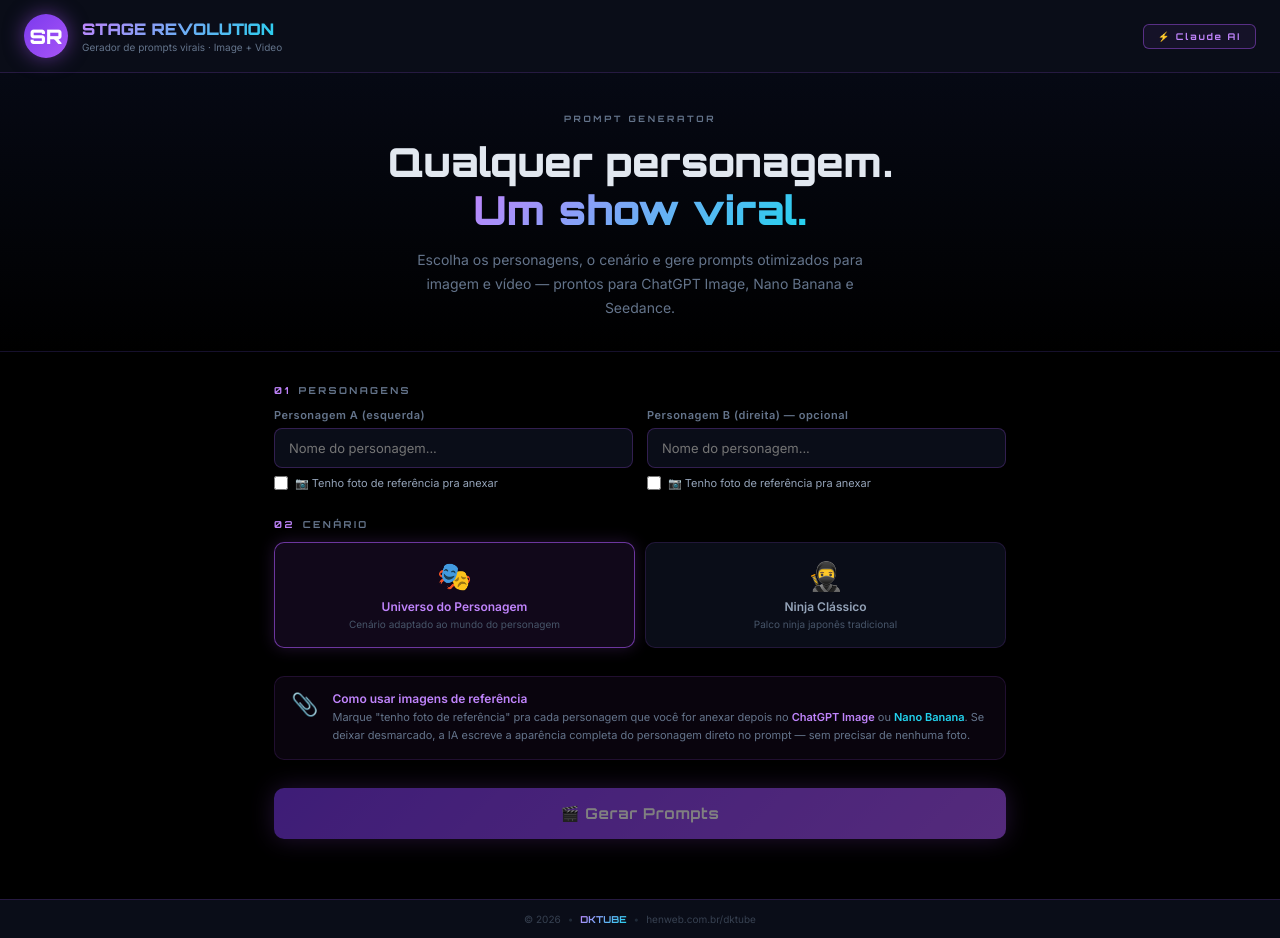
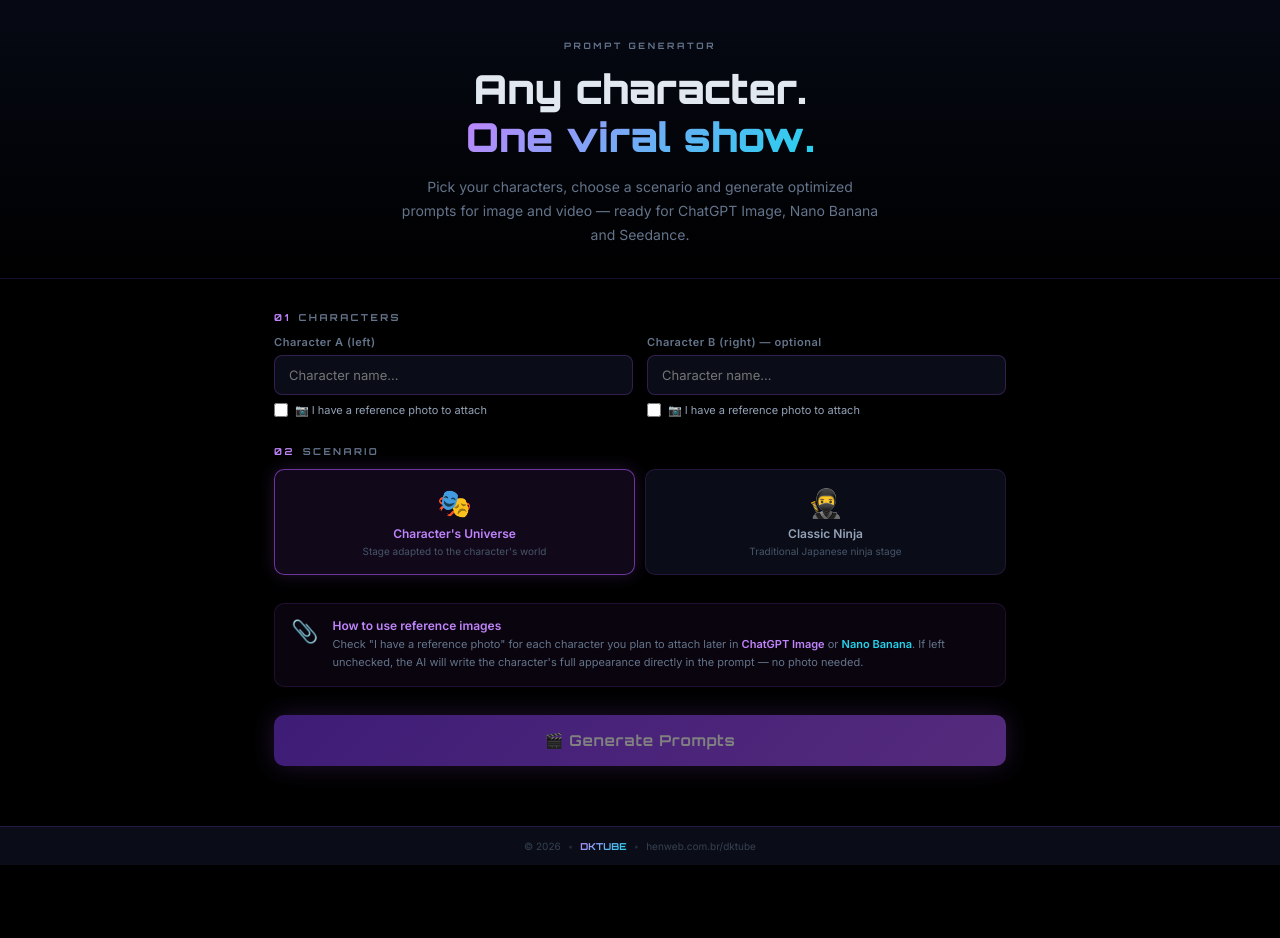
Before and after one commit to luizferreiraalves-cyber/stage-revolution, a React (Vite) app: page / in a window 1280 px wide. After the commit the page ends 865 px from the top, so only its background shows below. Built offline with nearby package versions, Linux system fonts and the light colour scheme.

Commit message:
Update App.jsx

```diff
--- a/src/App.jsx
+++ b/src/App.jsx
@@ -27,7 +27,7 @@ function CharacterCard({ label, value, onChange, hasPhoto, onPhotoChange }) {
       <div style={styles.inputWrap}>
         <input
           style={styles.input}
-          placeholder="Nome do personagem..."
+          placeholder="Character name..."
           value={value}
           onChange={e => { onChange(e.target.value); setShowSuggestions(true) }}
           onFocus={() => setShowSuggestions(true)}
@@ -58,7 +58,7 @@ function CharacterCard({ label, value, onChange, hasPhoto, onPhotoChange }) {
           onChange={e => onPhotoChange(e.target.checked)}
           style={styles.photoCheckInput}
         />
-        <span>📷 Tenho foto de referência pra anexar</span>
+        <span>📷 I have a reference photo to attach</span>
       </label>
     </div>
   )
@@ -66,8 +66,8 @@ function CharacterCard({ label, value, onChange, hasPhoto, onPhotoChange }) {
 
 function ScenarioSelector({ value, onChange }) {
   const opts = [
-    { id: 'universe', emoji: '🎭', title: 'Universo do Personagem', desc: 'Cenário adaptado ao mundo do personagem' },
-    { id: 'ninja', emoji: '🥷', title: 'Ninja Clássico', desc: 'Palco ninja japonês tradicional' },
+    { id: 'universe', emoji: '🎭', title: "Character's Universe", desc: "Stage adapted to the character's world" },
+    { id: 'ninja', emoji: '🥷', title: 'Classic Ninja', desc: 'Traditional Japanese ninja stage' },
   ]
   return (
     <div style={{ display: 'flex', gap: 10 }}>
@@ -123,20 +123,20 @@ function PromptBlock({ label, content, type }) {
           color: copied ? '#4ade80' : '#c084fc',
           borderColor: copied ? 'rgba(34,197,94,0.4)' : 'rgba(168,85,247,0.3)',
         }}>
-          {copied ? '✓ Copiado' : '📋 Copiar'}
+          {copied ? '✓ Copied' : '📋 Copy'}
         </button>
       </div>
       <div style={styles.promptText}>{content}</div>
       {isImage && (
         <div style={styles.imageTip}>
           <span style={{ fontSize: 16 }}>💡</span>
-          <span>Cole este prompt no <strong style={{ color: '#c084fc' }}>ChatGPT Image</strong> ou <strong style={{ color: '#22d3ee' }}>Nano Banana</strong> e anexe suas imagens de referência junto.</span>
+          <span>Paste this prompt into <strong style={{ color: '#c084fc' }}>ChatGPT Image</strong> or <strong style={{ color: '#22d3ee' }}>Nano Banana</strong> and attach your reference images.</span>
         </div>
       )}
       {!isImage && (
         <div style={{ ...styles.imageTip, borderColor: 'rgba(34,211,238,0.15)', background: 'rgba(34,211,238,0.04)' }}>
           <span style={{ fontSize: 16 }}>🎬</span>
-          <span>Use no <strong style={{ color: '#22d3ee' }}>Seedance</strong> ou <strong style={{ color: '#22d3ee' }}>Kling</strong> com a imagem gerada como referência.</span>
+          <span>Use in <strong style={{ color: '#22d3ee' }}>Seedance</strong> or <strong style={{ color: '#22d3ee' }}>Kling</strong> with the generated image as reference.</span>
         </div>
       )}
     </div>
@@ -205,7 +205,7 @@ export default function App() {
           hasPhotoA,
           hasPhotoB,
           scenario,
-          language: 'Portuguese (Brazilian)'
+          language: 'English'
         })
       })
       const data = await res.json()
@@ -232,30 +232,17 @@ export default function App() {
 
   return (
     <div style={styles.app}>
-      {/* HEADER */}
-      <header style={styles.header}>
-        <div style={styles.headerLeft}>
-          <div style={styles.logoGlow}>
-            <span style={{ fontFamily: 'Orbitron, monospace', fontSize: 20, fontWeight: 900 }}>SR</span>
-          </div>
-          <div>
-            <div style={styles.logoTitle}>STAGE REVOLUTION</div>
-            <div style={styles.logoSub}>Gerador de prompts virais · Image + Video</div>
-          </div>
-        </div>
-        <div style={styles.badge}>⚡ Claude AI</div>
-      </header>
 
       {/* HERO */}
       <div style={styles.hero}>
         <div style={styles.heroInner}>
           <div style={styles.heroTag}>PROMPT GENERATOR</div>
           <h1 style={styles.heroTitle}>
-            Qualquer personagem.<br />
-            <span style={styles.heroAccent}>Um show viral.</span>
+            Any character.<br />
+            <span style={styles.heroAccent}>One viral show.</span>
           </h1>
           <p style={styles.heroDesc}>
-            Escolha os personagens, o cenário e gere prompts otimizados para imagem e vídeo — prontos para ChatGPT Image, Nano Banana e Seedance.
+            Pick your characters, choose a scenario and generate optimized prompts for image and video — ready for ChatGPT Image, Nano Banana and Seedance.
           </p>
         </div>
       </div>
@@ -263,21 +250,21 @@ export default function App() {
       {/* BUILDER */}
       <div style={styles.builder}>
 
-        {/* PERSONAGENS */}
+        {/* CHARACTERS */}
         <section style={styles.section}>
           <div style={styles.sectionLabel}>
-            <span style={{ color: '#c084fc' }}>01</span> PERSONAGENS
+            <span style={{ color: '#c084fc' }}>01</span> CHARACTERS
           </div>
           <div style={styles.charGrid}>
             <CharacterCard
-              label="Personagem A (esquerda)"
+              label="Character A (left)"
               value={charA}
               onChange={setCharA}
               hasPhoto={hasPhotoA}
               onPhotoChange={setHasPhotoA}
             />
             <CharacterCard
-              label="Personagem B (direita) — opcional"
+              label="Character B (right) — optional"
               value={charB}
               onChange={setCharB}
               hasPhoto={hasPhotoB}
@@ -286,26 +273,26 @@ export default function App() {
           </div>
         </section>
 
-        {/* CENÁRIO */}
+        {/* SCENARIO */}
         <section style={styles.section}>
           <div style={styles.sectionLabel}>
-            <span style={{ color: '#c084fc' }}>02</span> CENÁRIO
+            <span style={{ color: '#c084fc' }}>02</span> SCENARIO
           </div>
           <ScenarioSelector value={scenario} onChange={setScenario} />
         </section>
 
-        {/* DICA REFERÊNCIA */}
+        {/* REFERENCE TIP */}
         <div style={styles.refTip}>
           <div style={{ fontSize: 22 }}>📎</div>
           <div>
-            <div style={{ fontSize: 12, fontWeight: 600, color: '#c084fc', marginBottom: 3 }}>Como usar imagens de referência</div>
+            <div style={{ fontSize: 12, fontWeight: 600, color: '#c084fc', marginBottom: 3 }}>How to use reference images</div>
             <div style={{ fontSize: 11, color: '#64748b', lineHeight: 1.6 }}>
-              Marque "tenho foto de referência" pra cada personagem que você for anexar depois no <strong style={{ color: '#c084fc' }}>ChatGPT Image</strong> ou <strong style={{ color: '#22d3ee' }}>Nano Banana</strong>. Se deixar desmarcado, a IA escreve a aparência completa do personagem direto no prompt — sem precisar de nenhuma foto.
+              Check "I have a reference photo" for each character you plan to attach later in <strong style={{ color: '#c084fc' }}>ChatGPT Image</strong> or <strong style={{ color: '#22d3ee' }}>Nano Banana</strong>. If left unchecked, the AI will write the character's full appearance directly in the prompt — no photo needed.
             </div>
           </div>
         </div>
 
-        {/* GERAR */}
+        {/* GENERATE */}
         <button
           onClick={generate}
           disabled={loading || !charA.trim()}
@@ -318,9 +305,9 @@ export default function App() {
           {loading ? (
             <span style={{ display: 'flex', alignItems: 'center', gap: 10 }}>
               <span style={styles.spinner} />
-              Gerando prompts...
+              Generating prompts...
             </span>
-          ) : '🎬 Gerar Prompts'}
+          ) : '🎬 Generate Prompts'}
         </button>
 
         {error && (
@@ -329,15 +316,15 @@ export default function App() {
           </div>
         )}
 
-        {/* RESULTADO */}
+        {/* RESULTS */}
         {result && result.length > 0 && (
           <div ref={resultRef} style={styles.resultSection}>
             <div style={styles.resultHeader}>
-              <div style={styles.sectionLabel} >
-                <span style={{ color: '#c084fc' }}>✓</span> PROMPTS GERADOS
+              <div style={styles.sectionLabel}>
+                <span style={{ color: '#c084fc' }}>✓</span> GENERATED PROMPTS
               </div>
               <button onClick={copyAll} style={styles.copyAllBtn}>
-                📋 Copiar tudo
+                📋 Copy all
               </button>
             </div>
 
@@ -353,13 +340,13 @@ export default function App() {
             </div>
 
             <div style={styles.workflowBox}>
-              <div style={styles.workflowTitle}>📋 Fluxo de trabalho</div>
+              <div style={styles.workflowTitle}>📋 Workflow</div>
               <div style={styles.workflowSteps}>
                 {[
-                  { n: '1', t: 'Copie o prompt de imagem', d: 'Cole no ChatGPT Image ou Nano Banana + anexe suas imagens de referência (se marcou que tem)' },
-                  { n: '2', t: 'Gere a imagem inicial', d: 'A cena de confronto com os dois personagens posicionados' },
-                  { n: '3', t: 'Use os prompts de vídeo', d: 'Cole cada prompt no Seedance ou Kling com a imagem gerada como referência' },
-                  { n: '4', t: 'Monte a sequência', d: '4 vídeos de 8 segundos = sequência viral completa' },
+                  { n: '1', t: 'Copy the image prompt', d: 'Paste into ChatGPT Image or Nano Banana + attach your reference images (if you checked that you have them)' },
+                  { n: '2', t: 'Generate the starting image', d: 'The confrontation scene with both characters positioned on stage' },
+                  { n: '3', t: 'Use the video prompts', d: 'Paste each prompt into Seedance or Kling with the generated image as reference' },
+                  { n: '4', t: 'Assemble the sequence', d: '4 video clips = complete viral sequence' },
                 ].map(s => (
                   <div key={s.n} style={styles.workflowStep}>
                     <div style={styles.workflowNum}>{s.n}</div>
@@ -400,42 +387,6 @@ const styles = {
     background: '#000',
     color: '#e2e8f0',
     fontFamily: 'Inter, sans-serif',
-  },
-  header: {
-    padding: '14px 24px',
-    display: 'flex',
-    alignItems: 'center',
-    justifyContent: 'space-between',
-    borderBottom: '1px solid rgba(168,85,247,0.18)',
-    background: '#0a0d18',
-  },
-  headerLeft: { display: 'flex', alignItems: 'center', gap: 14 },
-  logoGlow: {
-    width: 44, height: 44, borderRadius: '50%',
-    background: 'linear-gradient(135deg, #7c3aed, #a855f7)',
-    display: 'flex', alignItems: 'center', justifyContent: 'center',
-    boxShadow: '0 0 20px rgba(168,85,247,0.5)',
-    color: '#fff',
-    flexShrink: 0,
-  },
-  logoTitle: {
-    fontFamily: 'Orbitron, monospace',
-    fontSize: 16, fontWeight: 900,
-    background: 'linear-gradient(135deg, #c084fc, #22d3ee)',
-    WebkitBackgroundClip: 'text',
-    WebkitTextFillColor: 'transparent',
-    backgroundClip: 'text',
-  },
-  logoSub: { fontSize: 10, color: '#64748b', marginTop: 2 },
-  badge: {
-    fontFamily: 'Orbitron, monospace',
-    fontSize: '0.58rem',
-    letterSpacing: '0.2em',
-    color: '#c084fc',
-    border: '1px solid rgba(168,85,247,0.45)',
-    padding: '6px 14px',
-    borderRadius: 6,
-    background: 'rgba(168,85,247,0.07)',
   },
   hero: {
     padding: '40px 24px 32px',
@@ -630,7 +581,6 @@ const styles = {
   },
 }
 
-// inject spinner keyframe
 const styleEl = document.createElement('style')
 styleEl.textContent = `@keyframes spin { to { transform: rotate(360deg); } }`
 document.head.appendChild(styleEl)
```
